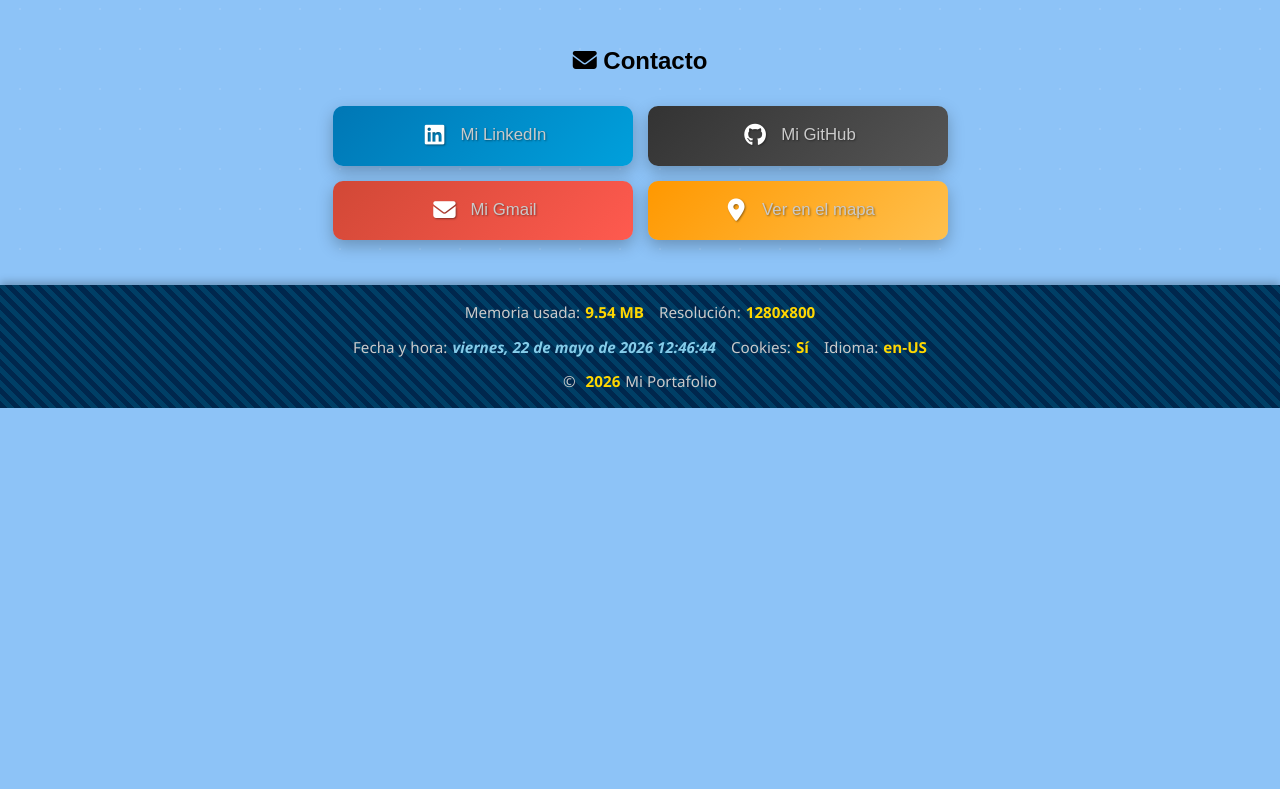
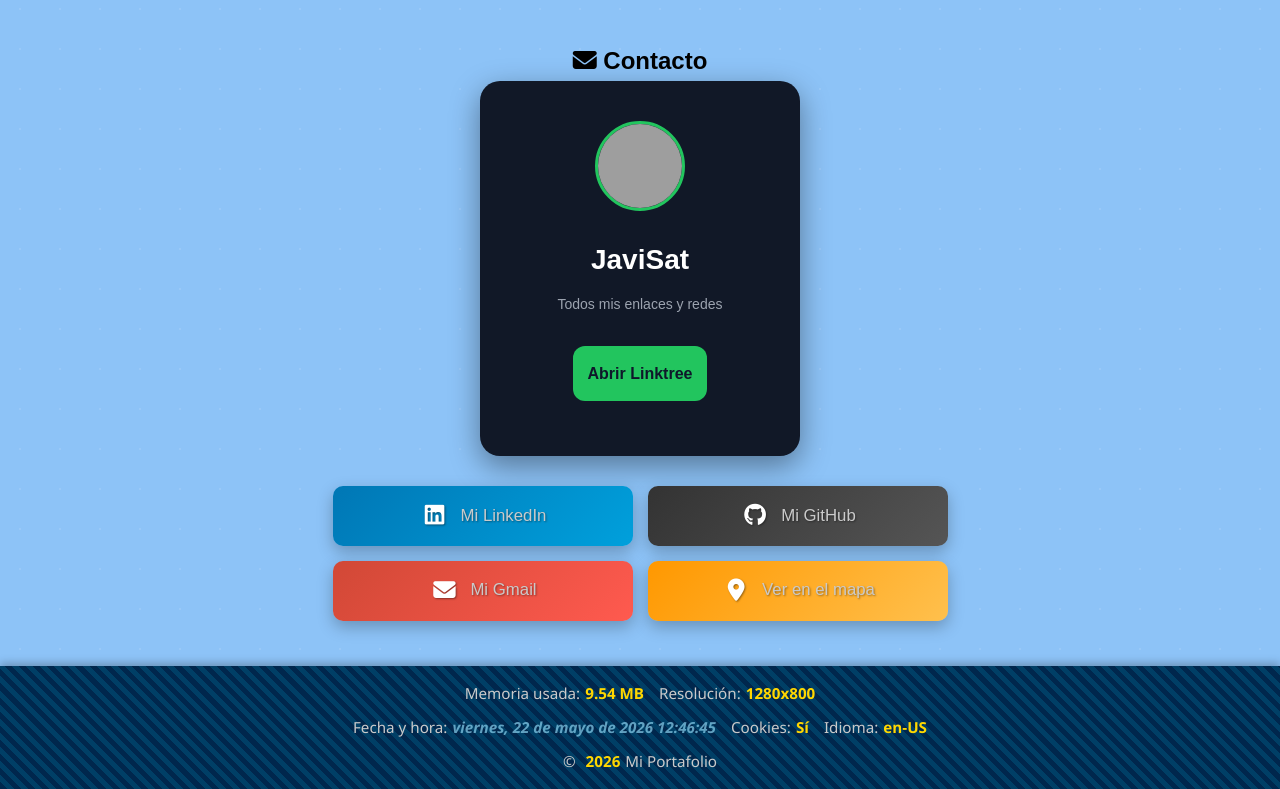
Before and after one commit to voidmain7/LandingPage, a plain HTML site: page index.html in a window 1280 px wide. Shown: the part 2171-2960 px from the top of the page. Before the commit the page ends 2579 px from the top, so only its background shows below. Drawn offline with Linux system fonts and the light colour scheme; grey boxes are pictures that could not be loaded.

Commit message:
added linktree card

```diff
--- a/css/style.css
+++ b/css/style.css
@@ -314,6 +314,56 @@ section:first-of-type {
   box-shadow: 0 10px 25px rgba(0, 0, 0, 0.35);
 }
 
+.linktree-card {
+  background: #111827;
+  padding: 40px;
+  border-radius: 20px;
+  text-align: center;
+  width: 320px;
+  max-width: 100%;
+  box-shadow: 0 10px 30px rgba(0, 0, 0, 0.4);
+  margin: 0 auto 30px;
+}
+
+.avatar {
+  width: 90px;
+  height: 90px;
+  border-radius: 50%;
+  object-fit: cover;
+  margin-bottom: 20px;
+  border: 3px solid #22c55e;
+}
+
+.title {
+  color: white;
+  font-size: 28px;
+  font-weight: bold;
+  margin-bottom: 10px;
+}
+
+.subtitle {
+  color: #9ca3af;
+  font-size: 14px;
+  margin-bottom: 30px;
+}
+
+.link-btn {
+  display: inline-block;
+  text-decoration: none;
+  background: #22c55e;
+  color: #0f172a;
+  padding: 15px;
+  margin-bottom: 15px;
+  border-radius: 12px;
+  font-weight: bold;
+  transition: 0.3s;
+}
+
+.link-btn:hover {
+  background: #16a34a;
+  transform: translateY(-2px);
+}
+
 @media (max-width: 700px) {
   .contact-buttons {
     flex-direction: column;
--- a/index.html
+++ b/index.html
@@ -192,6 +192,24 @@
     <section id="Contacto">
       <h2><i class="fas fa-envelope"></i> Contacto</h2>
 
+      <div class="linktree-card">
+        <img
+          class="avatar"
+          src="https://i.pravatar.cc/200"
+          alt="JaviSat"
+        />
+
+        <div class="title">JaviSat</div>
+
+        <div class="subtitle">
+          Todos mis enlaces y redes
+        </div>
+
+        <a class="link-btn" href="https://linktr.ee/javisat" target="_blank">
+          Abrir Linktree
+        </a>
+      </div>
+
       <div class="contact-buttons">
         <a
           href="https://www.linkedin.com/in/javisat"
```
